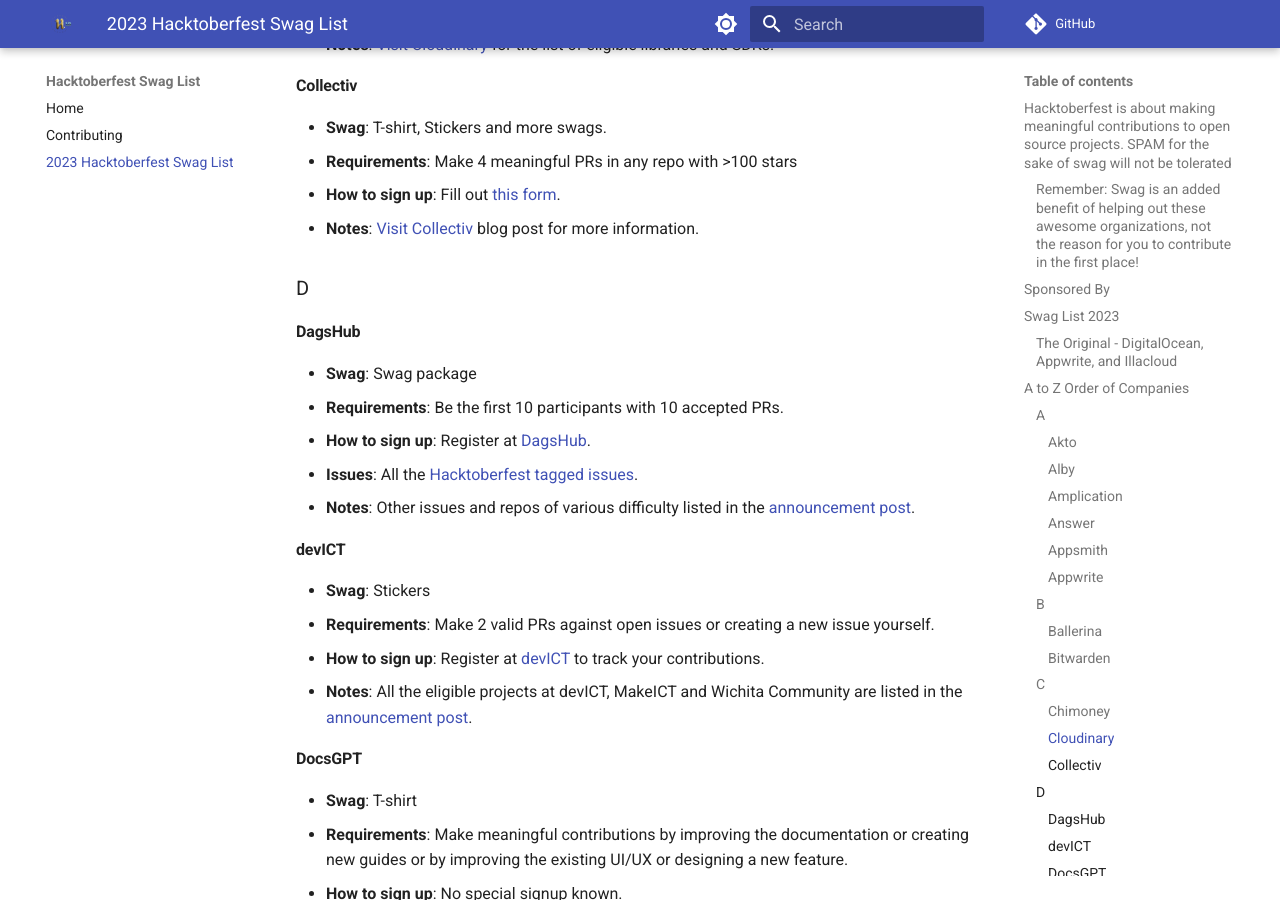
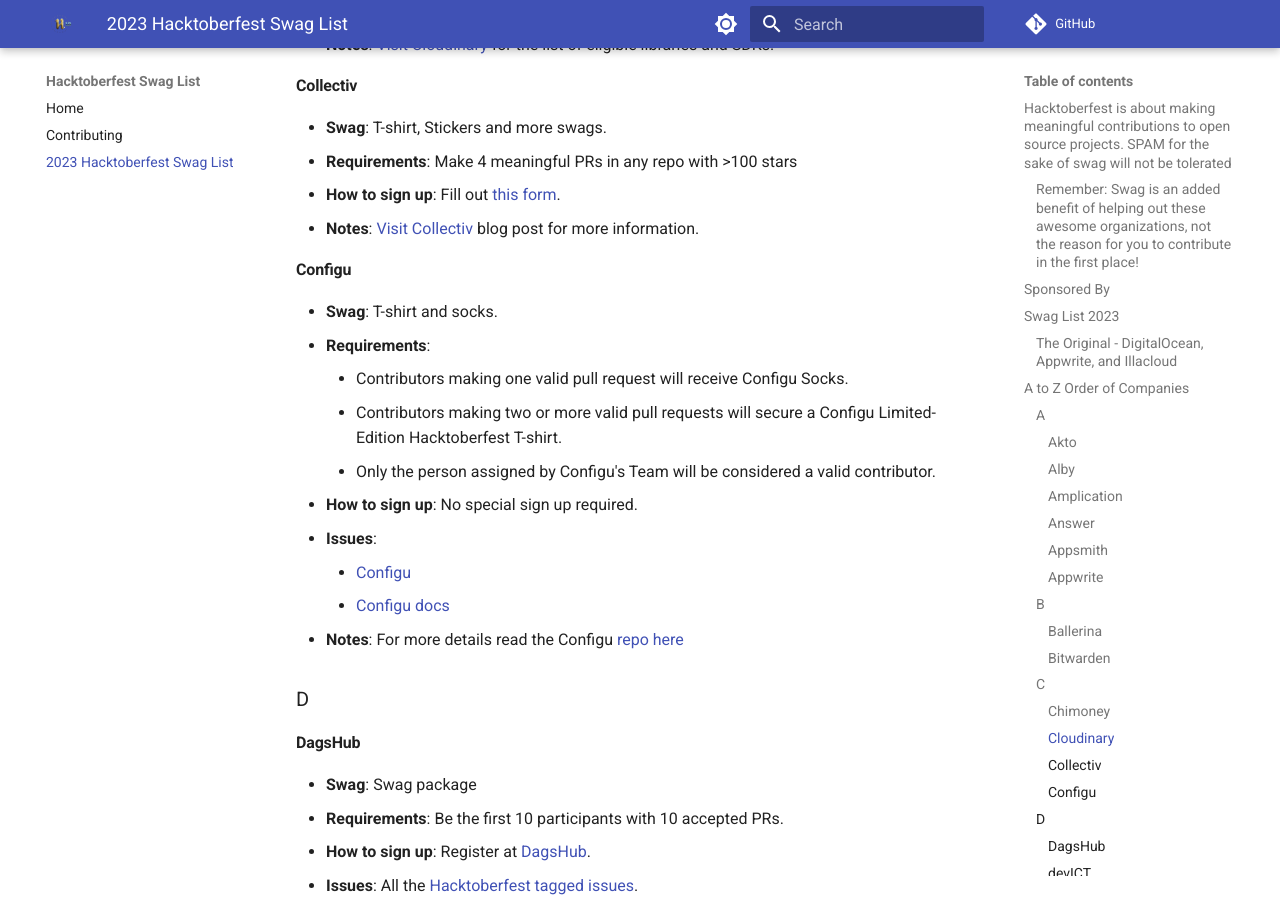
Before and after one commit to crweiner/hacktoberfest-swag-list, an MkDocs documentation site: the page built from docs/list.md, in a window 1280 px wide and 900 px high, scrolled down 4494 px. Built offline with MkDocs 1.6.1 and Material for MkDocs 9.7.7, drawn with Linux system fonts in a browser that asks for light colours; plug-ins that fetch from the network failed and are left out; comment, search, counter and statistics services are not loaded.

Commit message:
Added Configu in the list (#782)
* Added AIrbyte

* Added configu

* Minor changes

* Small Configu updates

* Remove duplicate "here"

---------

Co-authored-by: Chandler Weiner <chandler@chandlerweiner.com>

```diff
--- a/docs/list.md
+++ b/docs/list.md
@@ -146,6 +146,19 @@
 - **Requirements**: Make 4 meaningful PRs in any repo with >100 stars
 - **How to sign up**: Fill out [this form](https://tally.so/r/3xDxgJ).
 - **Notes**: [Visit Collectiv](https://chat.collectivai.com/hacktober-fest) blog post for more information.
+
+#### **Configu**
+
+- **Swag**: T-shirt and socks.
+- **Requirements**:
+    - Contributors making one valid pull request will receive Configu Socks.
+    - Contributors making two or more valid pull requests will secure a Configu Limited-Edition Hacktoberfest T-shirt.
+    - Only the person assigned by Configu's Team will be considered a valid contributor.
+- **How to sign up**: No special sign up required.
+- **Issues**:
+    - [Configu](https://github.com/configu/configu/issues)
+    - [Configu docs](https://github.com/configu/docs/issues)
+- **Notes**: For more details read the Configu [repo here](https://github.com/configu/configu/issues/266)
 
 ### D
 
```
